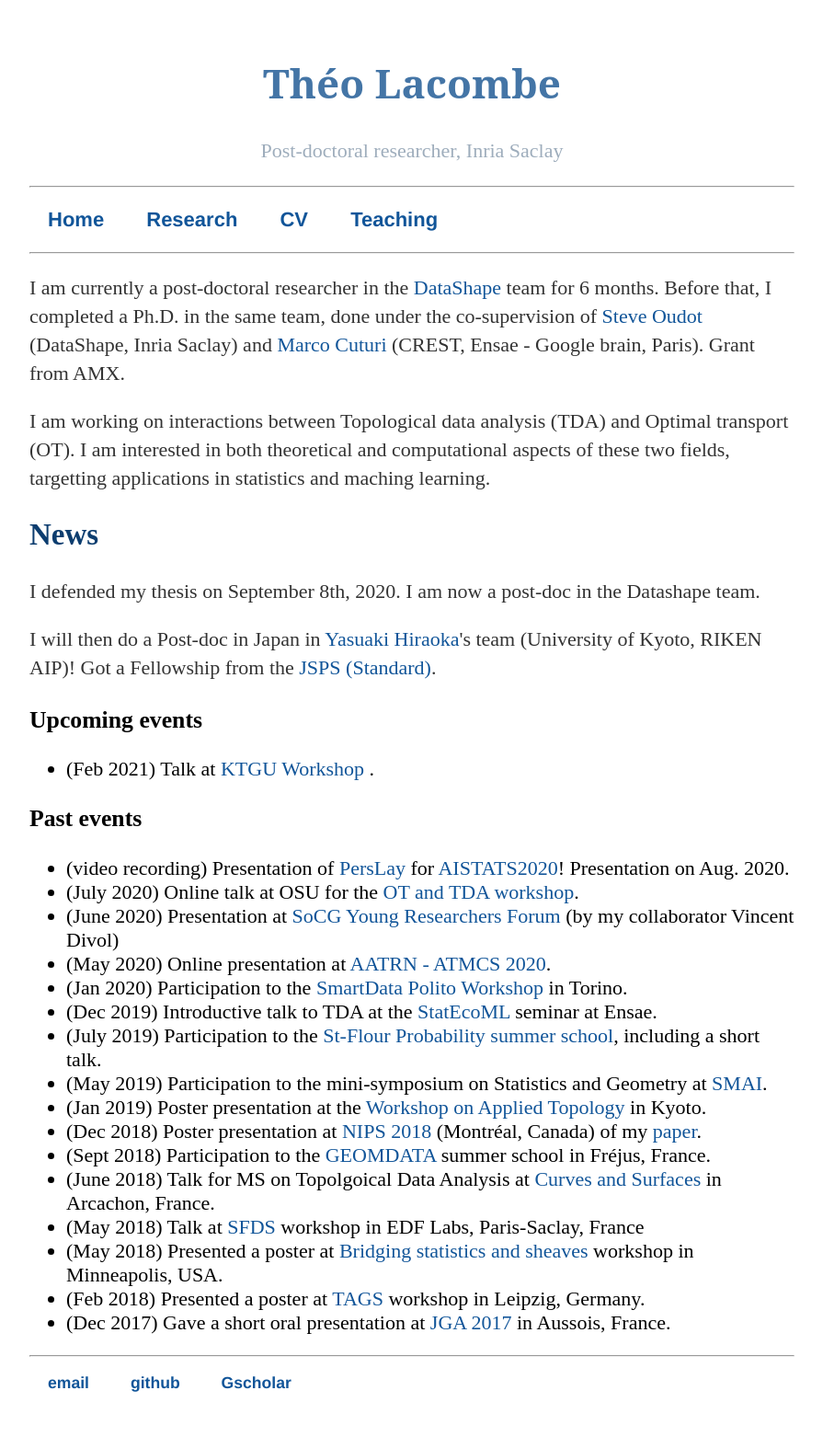
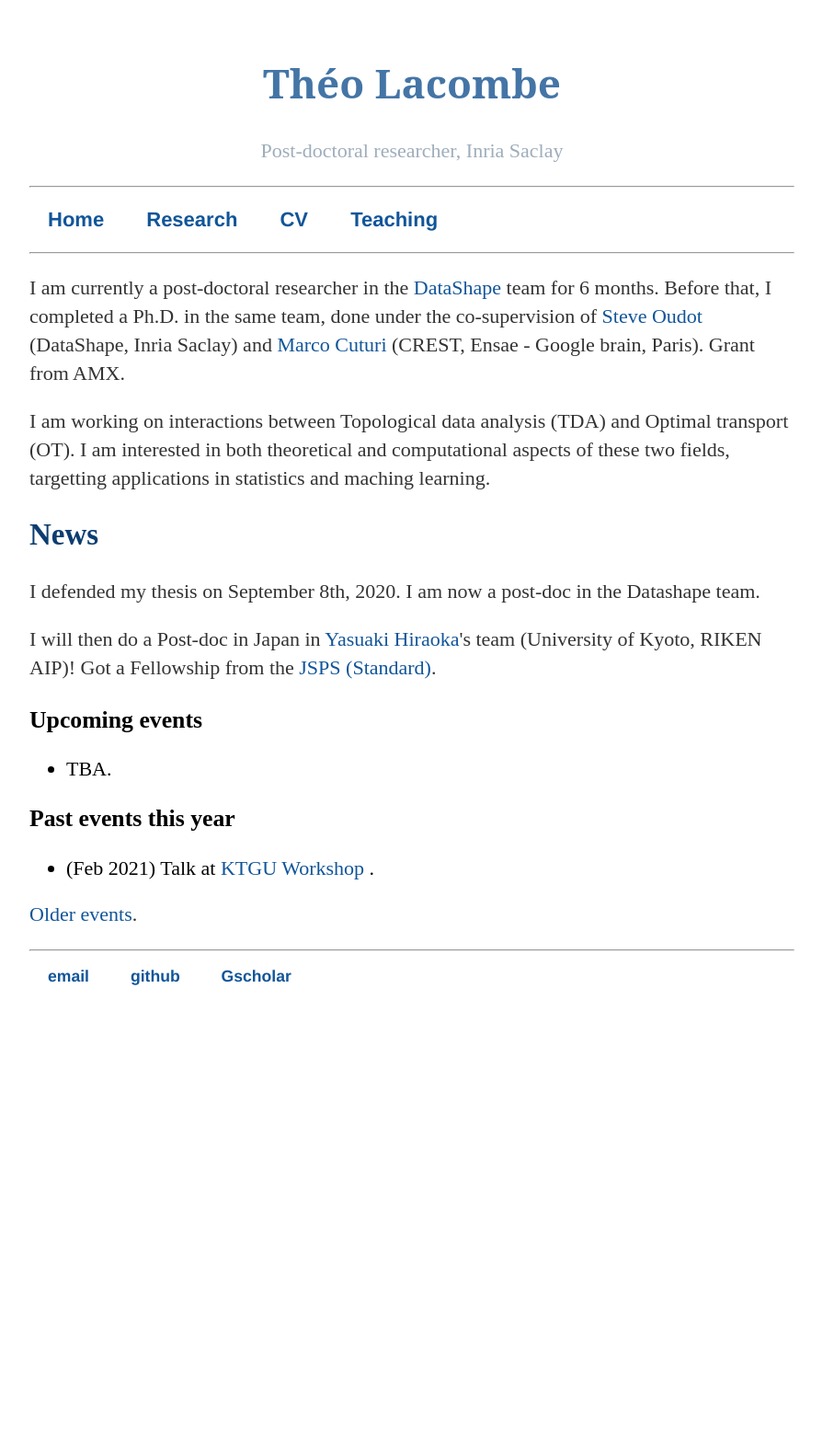
Before and after one commit to tlacombe/tlacombe.github.io, a Jekyll site: the page built from index.html, in a window 1280 px wide. Shown: the whole page at 92% size, without its empty margins (192-1087 px from the left). Built offline with Jekyll 4.4.1, drawn with Linux system fonts in a browser that asks for light colours; after the commit the page ends 1132 px from its top, so only the background shows below that.

Commit message:
update news, added older files for news

```diff
--- a/index.html
+++ b/index.html
@@ -15,27 +15,15 @@ title: Théo Lacombe's webpage
 
 	<h3> Upcoming events</h3>
 	<ul>
+		<li>TBA.</li>
+	</ul>
+
+        <h3> Past events this year</h3>
+	<ul>
 		<li> (Feb 2021) Talk at <a href='https://www.math.kyoto-u.ac.jp/~k.takao/KTGU/6thWorkshop/'>KTGU Workshop </a>.</li>
 	</ul>
-
-        <h3> Past events </h3>
-	<ul>
-		<li> (video recording) Presentation of <a href="https://arxiv.org/pdf/1904.09378.pdf">PersLay</a> for <a href="https://www.aistats.org/">AISTATS2020</a>! Presentation on Aug. 2020.</li>
-		<li> (July 2020) Online talk at OSU for the <a href="https://tgda.osu.edu/ot-tda-workshop/">OT and TDA workshop</a>.</li>
-		<li> (June 2020) Presentation at <a href="https://socg20.inf.ethz.ch/yrf">SoCG Young Researchers Forum</a> (by my collaborator Vincent Divol)</li>
-		<li> (May 2020) Online presentation at <a href="https://easychair.org/cfp/ATMCS-2020">AATRN - ATMCS 2020</a>.</li>
-		<li> (Jan 2020) Participation to the <a href="https://smartdata.polito.it/6th-smartdatapolito-workshop/">SmartData Polito Workshop</a> in Torino.</li>
-		<li> (Dec 2019) Introductive talk to TDA at the <a href="https://StatEcoML.github.io">StatEcoML</a> seminar at Ensae.</li>
-		<li> (July 2019) Participation to the <a href="http://recherche.math.univ-bpclermont.fr/stflour/">St-Flour Probability summer school</a>, including a short talk.</li>
-		<li> (May 2019) Participation to the mini-symposium on Statistics and Geometry at <a href="http://smai.emath.fr/smai2019/index.php">SMAI</a>.</li>
-		<li> (Jan 2019) Poster presentation at the <a href="http://math.kyokyo-u.ac.jp/~yokoyama/WAT2019.html">Workshop on Applied Topology</a> in Kyoto.</li>
-		<li> (Dec 2018) Poster presentation at <a href="https://nips.cc/Conferences/2018">NIPS 2018</a> (Montréal, Canada) of my <a href="https://arxiv.org/pdf/1805.08331.pdf">paper</a>.</li>
-		<li> (Sept 2018) Participation to the <a href="https://geomdata.sciencesconf.org/">GEOMDATA</a> summer school in Fréjus, France.</li>
-		<li> (June 2018) Talk for MS on Topolgoical Data Analysis at <a href="https://cs2018.sciencesconf.org/">Curves and Surfaces</a> in Arcachon, France.</li>
-		<li> (May 2018) Talk at <a href="http://jds2018.sfds.asso.fr/index.html">SFDS</a> workshop in EDF Labs, Paris-Saclay, France </li>
-		<li> (May 2018) Presented a poster at <a href="https://www.ima.umn.edu/2017-2018/SW5.21-25.18">Bridging statistics and sheaves</a> workshop in Minneapolis, USA.</li>
-		<li> (Feb 2018) Presented a poster at <a href="https://www.mis.mpg.de/calendar/conferences/2018/tags2018.html"> TAGS</a> workshop in Leipzig, Germany.</li>
-		<li> (Dec 2017) Gave a short oral presentation at <a href="https://jga2017.sciencesconf.org/">JGA 2017</a> in Aussois, France.</li>
-	</ul>
+	<p>
+	<a href='older.html'>Older events</a>.
+	</p>
 
 </div><!-- /.blurb -->
```
